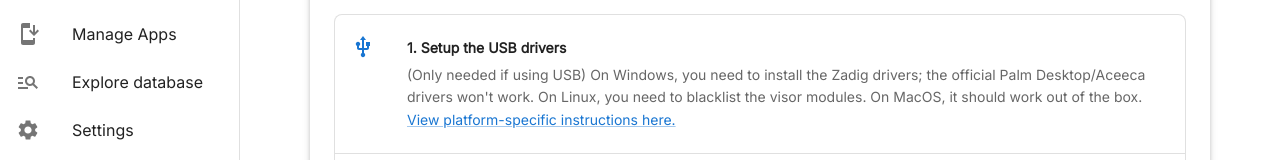
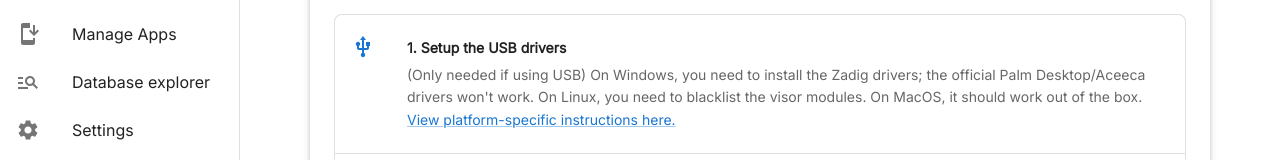
Before and after one commit to Tavisco/PilotBridge, a React (Vite) app: page / in a window 1280 px wide. Shown: the part 207-367 px from the top of the page. Built offline with nearby package versions, Linux system fonts and the light colour scheme; what palm-sync would draw is missing.

Commit message:
Change name

```diff
--- a/src/app.tsx
+++ b/src/app.tsx
@@ -221,7 +221,7 @@ export function App() {
               <ListItemIcon>
                 <ManageSearch />
               </ListItemIcon>
-              <ListItemText primary="Explore database" />
+              <ListItemText primary="Database explorer" />
             </ListItemButton>
           </ListItem>
           {/* <ListItem key="retrieve-app" disablePadding>
--- a/src/panels/prc-explorer-panel.tsx
+++ b/src/panels/prc-explorer-panel.tsx
@@ -204,8 +204,8 @@ export function PrcExplorerPanel({
         <Panel
             title={
                 activeDb
-                    ? `${activeDb.header?.name ?? "Database"} - PRC Explorer`
-                    : "PRC Explorer"
+                    ? `${activeDb.header?.name ?? "Database"} - Database Explorer`
+                    : "Database Explorer"
             }
             isExpandedByDefault
             {...panelProps}
@@ -225,7 +225,7 @@ export function PrcExplorerPanel({
                                 type="file"
                                 hidden
                                 onChange={handleInspectFileChange}
-                                accept=".prc,.pdb"
+                                accept=".prc,.pdb,.PRC,.PDB"
                             />
                         </Button>
                     )}
```
